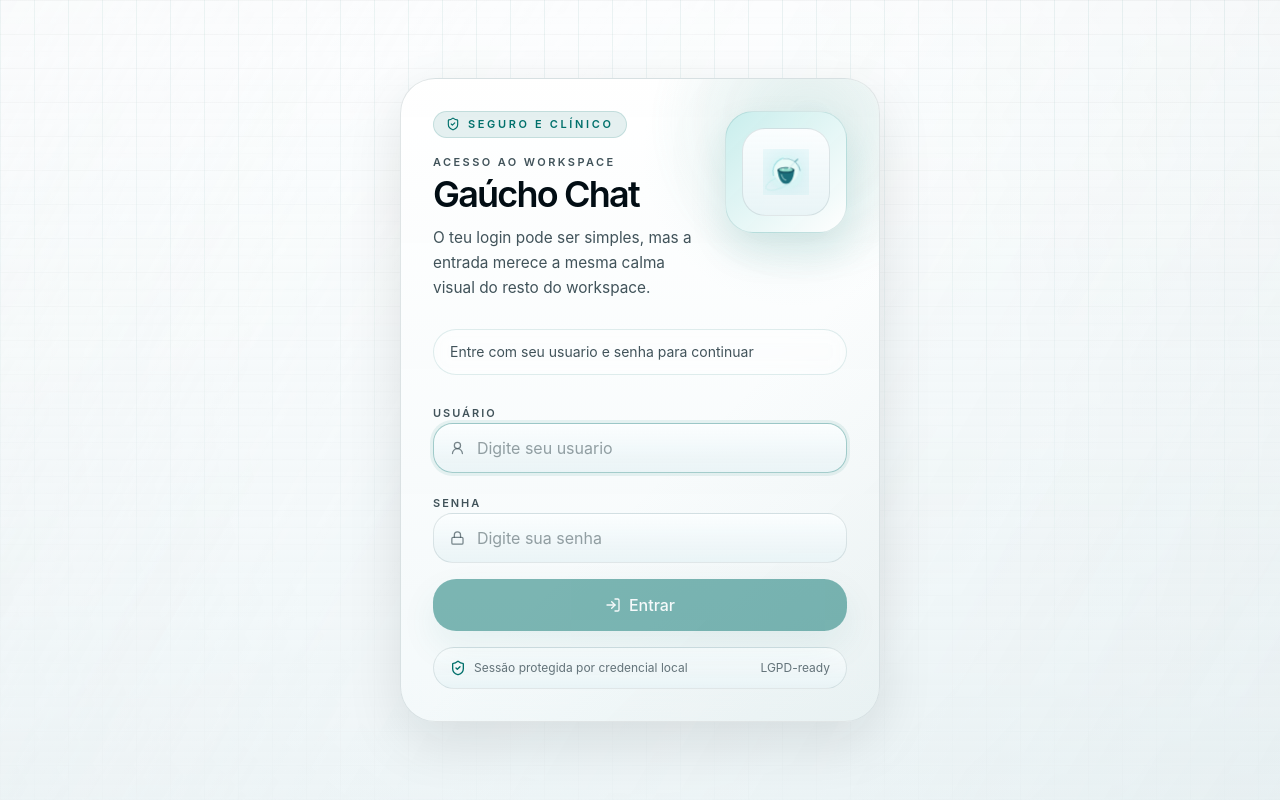
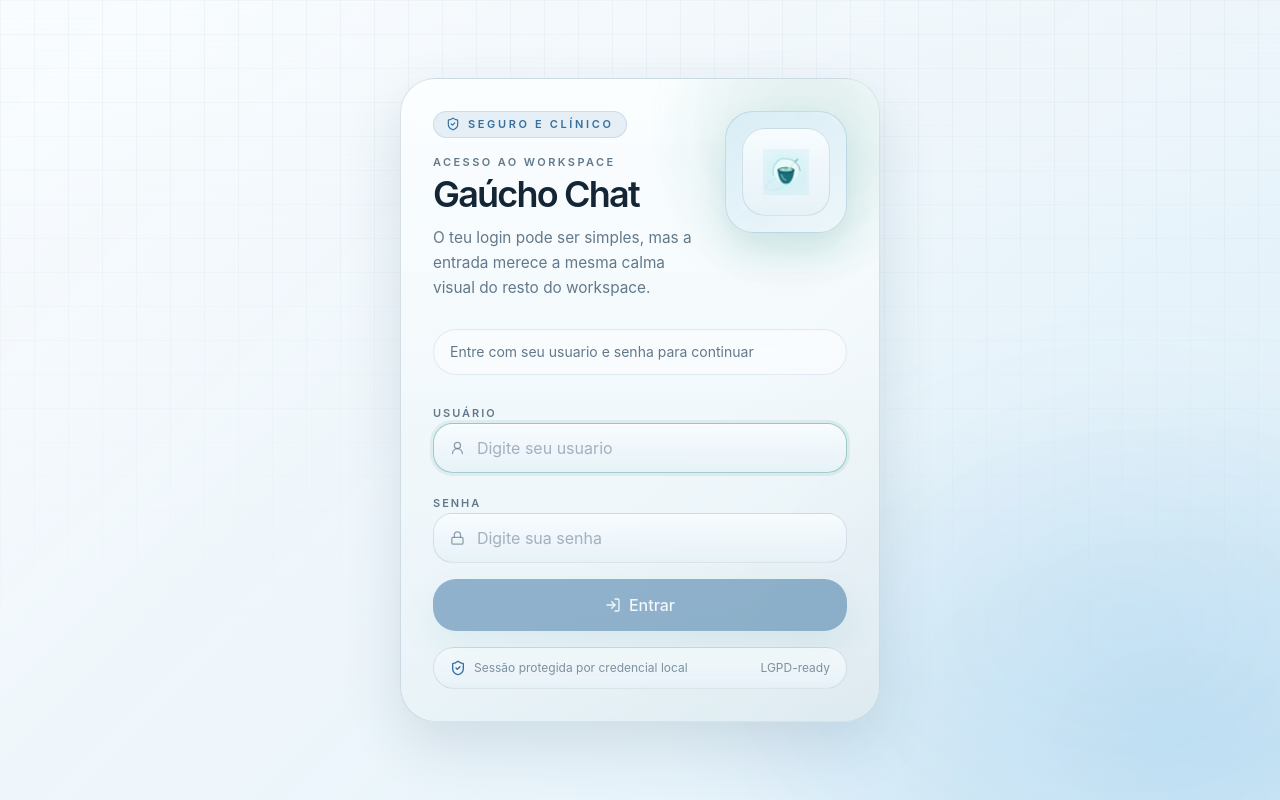
Before and after one commit to Anderson-Barcellos/CHATGPT, a Next.js app: page /chat/login in a window 1280 px wide. Built offline with nearby package versions, Linux system fonts and the light colour scheme; no server answers.

Commit message:
fix: align portal surfaces with atmosphere theme

```diff
--- a/app/globals.css
+++ b/app/globals.css
@@ -854,24 +854,24 @@ body {
 }
 
 /* ── Atmosphere glass system ─────────────────────────── */
-.gc-atmosphere-shell {
+:root {
   --background: #eef6fa;
   --foreground: #142536;
   --card: #f8fbfd;
   --card-foreground: #142536;
   --popover: #f9fcfe;
   --popover-foreground: #142536;
-  --primary: #277e9d;
+  --primary: #356f9e;
   --primary-foreground: #f8fdff;
   --secondary: #dceaf2;
   --secondary-foreground: #1c3547;
   --muted: #e3edf3;
   --muted-foreground: #62798b;
-  --accent: #6eafc6;
+  --accent: #739bb8;
   --accent-foreground: #102a3b;
   --border: rgb(63 103 130 / 20%);
   --input: rgb(63 103 130 / 24%);
-  --ring: #438fab;
+  --ring: #4b82ac;
   --sidebar: #e8f2f7;
   --sidebar-foreground: #1a3041;
   --sidebar-accent: #d7e9f2;
@@ -991,24 +991,24 @@ body {
   --gc-mobile-panel-content-gap: 0.5rem;
 }
 
-.dark .gc-atmosphere-shell {
+.dark {
   --background: #07101d;
   --foreground: #eef5ff;
   --card: #0d1929;
   --card-foreground: #eef5ff;
   --popover: #0a1422;
   --popover-foreground: #eef5ff;
-  --primary: #62b9d4;
+  --primary: #6f9fd0;
   --primary-foreground: #03101a;
   --secondary: #142238;
   --secondary-foreground: #e6f0fb;
   --muted: #152338;
   --muted-foreground: #8498b0;
-  --accent: #4d91ba;
+  --accent: #537faa;
   --accent-foreground: #f3f8ff;
   --border: rgb(126 157 193 / 14%);
   --input: rgb(126 157 193 / 16%);
-  --ring: #62b9d4;
+  --ring: #6f9fd0;
   --sidebar: #07111e;
   --sidebar-foreground: #dfeaf6;
   --sidebar-accent: #13243a;
@@ -1107,7 +1107,7 @@ body {
   --gc-refined-soft-border: rgb(126 157 193 / 12%);
   --gc-refined-accent-bg:
     linear-gradient(145deg, rgb(26 56 78 / 80%), rgb(9 24 42 / 94%));
-  --gc-refined-accent-border: rgb(98 185 212 / 16%);
+  --gc-refined-accent-border: rgb(111 159 208 / 18%);
   --gc-refined-citation-bg:
     linear-gradient(180deg, rgb(17 34 56 / 88%), rgb(8 21 38 / 92%));
   --gc-refined-citation-border: rgb(126 157 193 / 12%);
```
